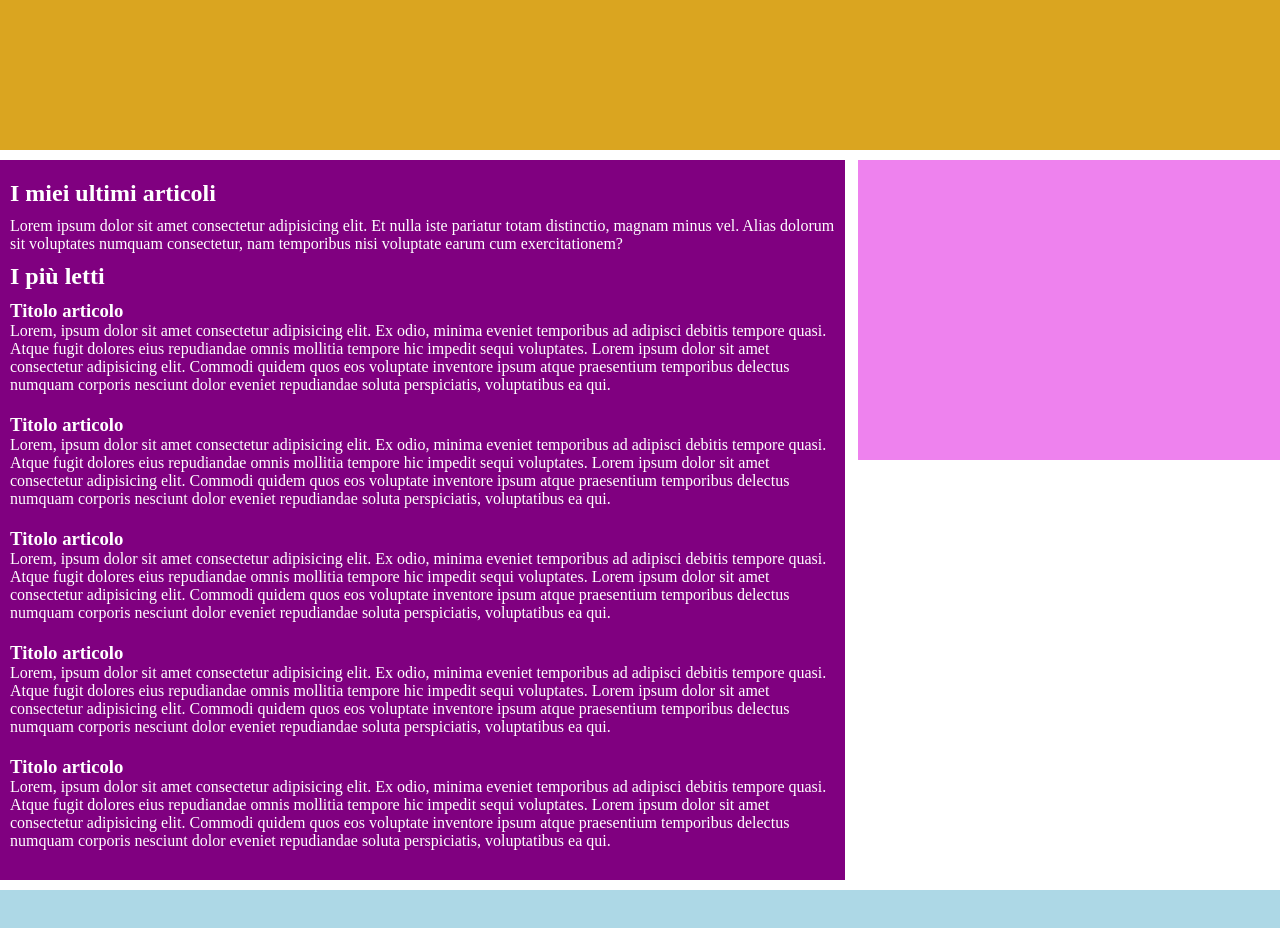
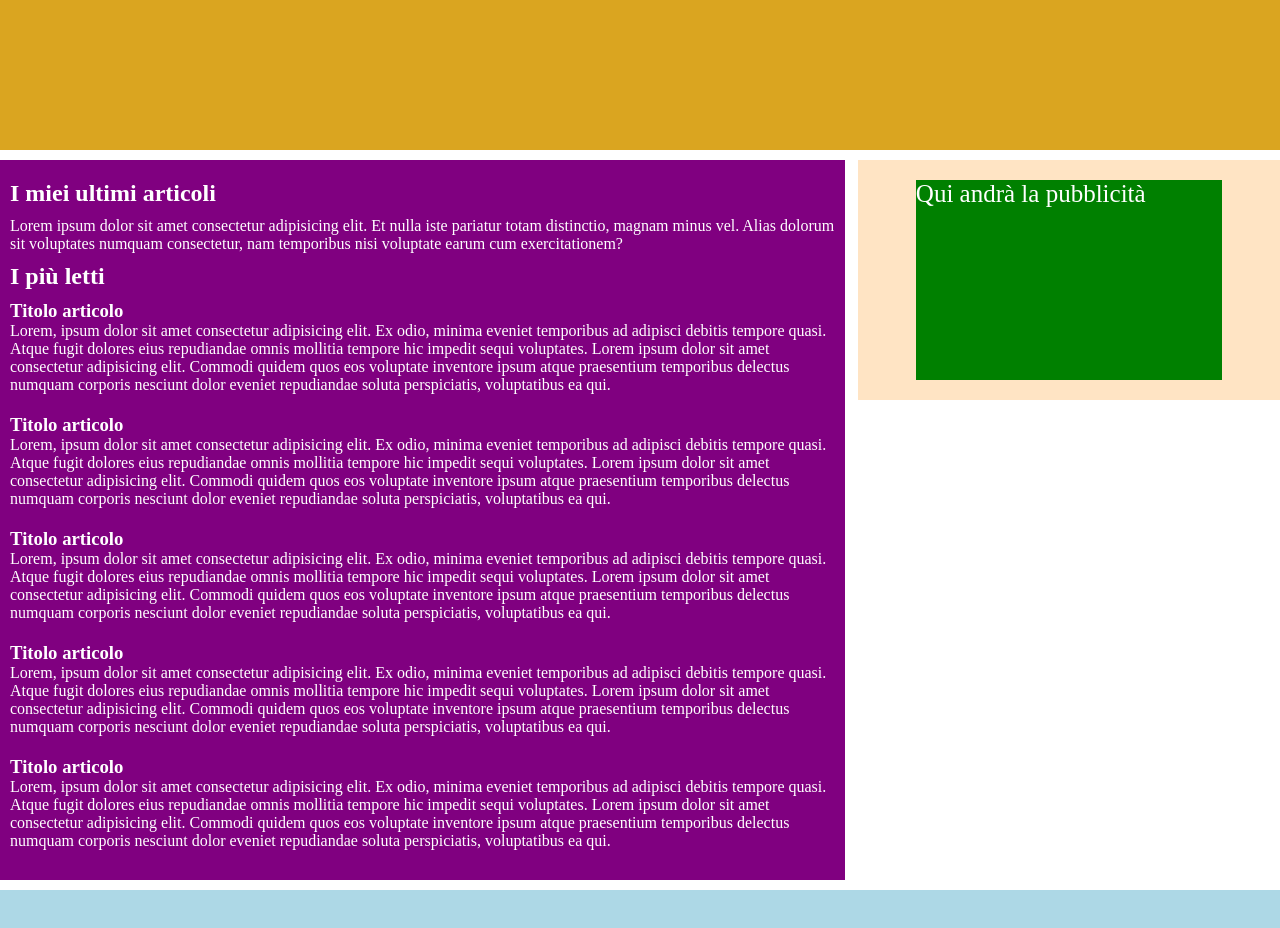
Before and after one commit to AlessandroSCPse/flex-2-cols, a plain HTML site: page index.html in a window 1280 px wide. Drawn offline with Linux system fonts and the light colour scheme.

Commit message:
added adv

```diff
--- a/css/style.css
+++ b/css/style.css
@@ -18,6 +18,7 @@ header {
 .flex-container {
     display: flex;
     justify-content: space-between;
+    align-items: flex-start;
 }
 
 main {
@@ -36,12 +37,24 @@ article {
     margin-bottom: 20px;
 }
 
+/* Aside */
 aside {
     background-color: violet;
     width: 33%;
-
-    /* TEST */
-    height: 300px;
+}
+.aside-content {
+    padding: 20px;
+    background-color: bisque;
+    display: flex;
+    justify-content: center;
+    align-items: center;
+}
+.advertising {
+    width: 80%;
+    height: 200px;
+    background-color: green;
+    color: white;
+    font-size: 25px;
 }
 
 /* Footer */
--- a/index.html
+++ b/index.html
@@ -79,7 +79,13 @@
         </main>
 
         <!-- Aside -->
-        <aside></aside>
+        <aside>
+            <div class="aside-content">
+                <div class="advertising">
+                    Qui andrà la pubblicità
+                </div>
+            </div>
+        </aside>
     </div>
 
     <!-- Footer -->
```
